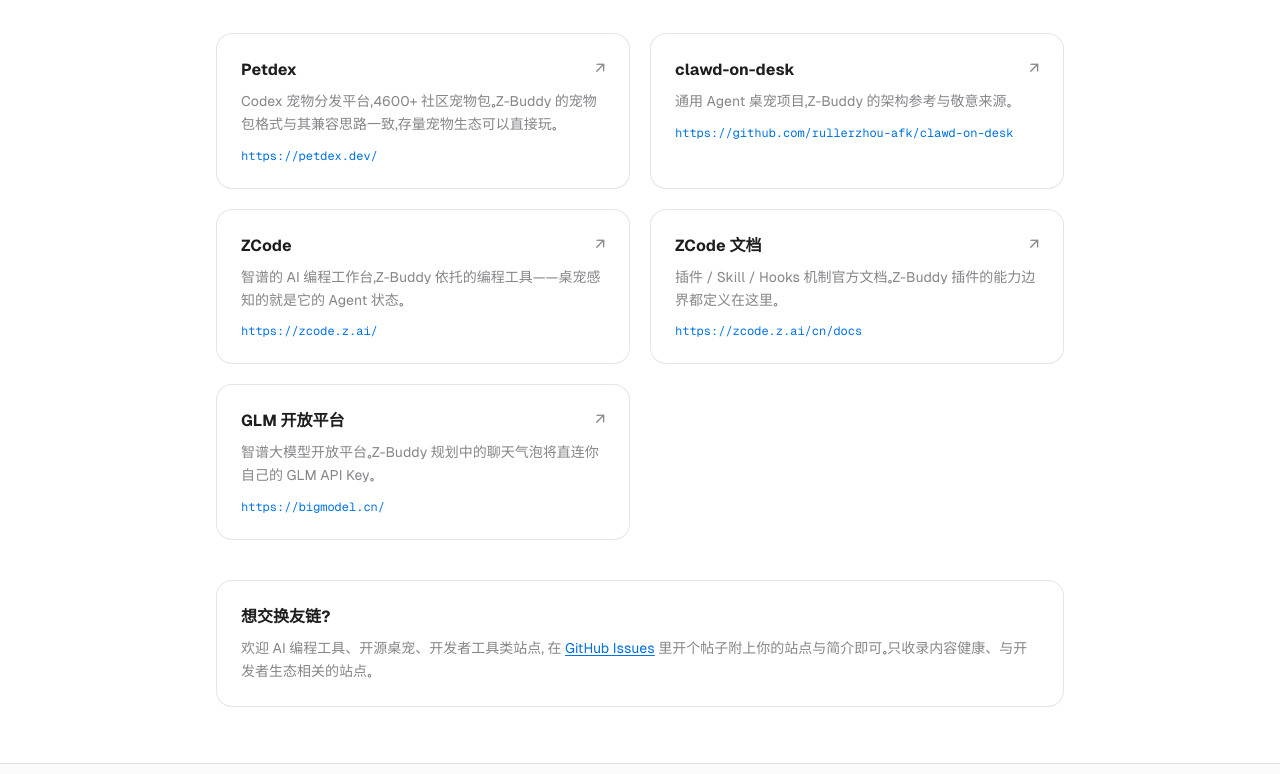
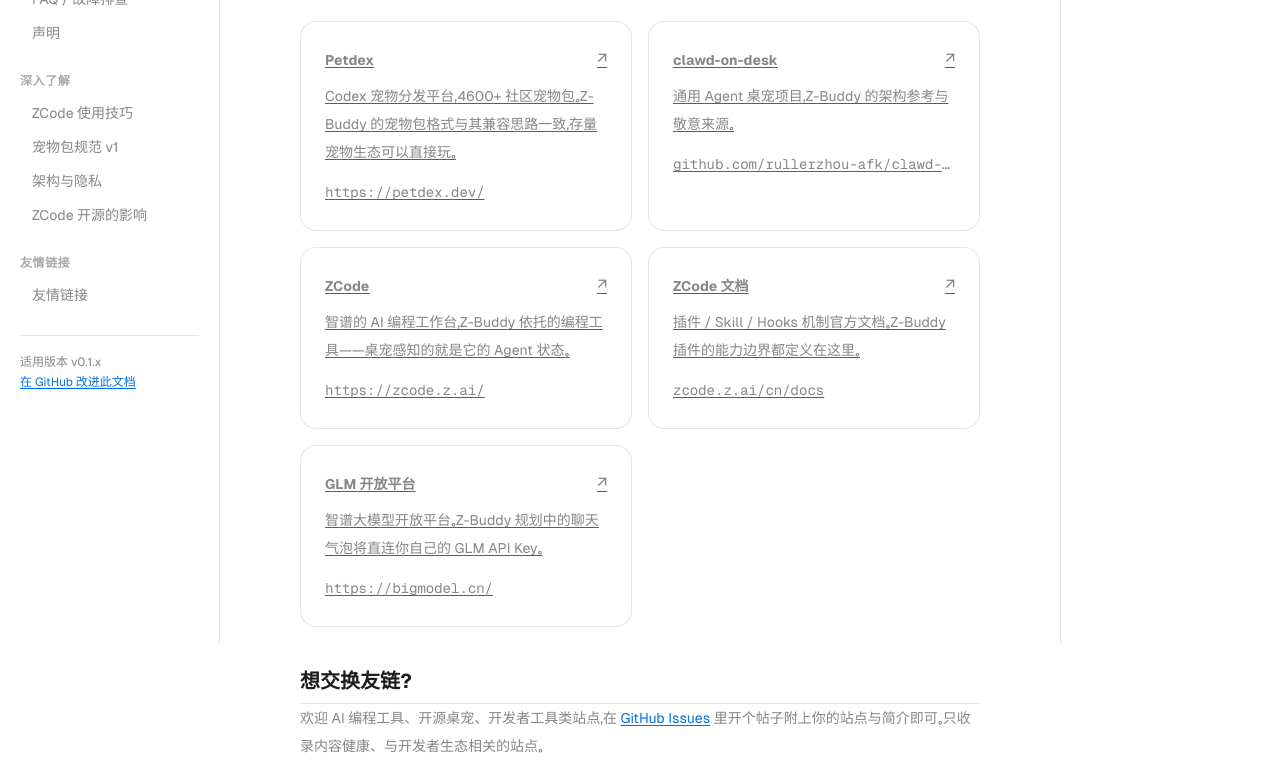
Before and after one commit to learnerCodeZ/Z-Buddy, an Astro site in the folder website/: page /Z-Buddy/links in a window 1280 px wide. Shown: the part 201-975 px from the top of the page. Built offline with nearby package versions, Linux system fonts and the light colour scheme; Astro itself is replaced by a stand-in of ours.

Commit message:
docs(site): 友情链接页改用文档三栏布局；tips 回归纯 ZCode 技巧并更名'ZCode 使用技巧'挪入深入了解分组，Z-Buddy 技巧并入快速开始装完必玩

```diff
--- a/website/src/layouts/DocsLayout.astro
+++ b/website/src/layouts/DocsLayout.astro
@@ -17,10 +17,10 @@ const pathname = Astro.url.pathname;
 const liveLinks = [
   { href: `${bp}/docs/quick-start/`, label: '快速开始' },
   { href: `${bp}/docs/faq/`, label: 'FAQ / 故障排查' },
-  { href: `${bp}/docs/tips/`, label: '实用技巧' },
   { href: `${bp}/docs/disclaimer/`, label: '声明' },
 ];
 const deepLinks = [
+  { href: `${bp}/docs/tips/`, label: 'ZCode 使用技巧' },
   { href: `${bp}/docs/pet-pack-spec/`, label: '宠物包规范 v1' },
   { href: `${bp}/docs/architecture-privacy/`, label: '架构与隐私' },
   { href: `${bp}/docs/zcode-opensource/`, label: 'ZCode 开源的影响' },
--- a/website/src/pages/docs/quick-start.md
+++ b/website/src/pages/docs/quick-start.md
@@ -55,10 +55,12 @@ git clone https://github.com/learnerCodeZ/Z-Buddy.git
 
 ## 装完必玩
 
-- **点一下夜羽** → 暂停：ZCode 的下一步工具调用会被拦截（宠物置灰 + ⏸ 角标）；再点一下恢复。想跑某个豁免命令，在命令里带上 `.z-buddy/pause` 路径即可绕过。
-- **长按夜羽拎起来拖动** → 换个顺眼的角落挂机（拎起时她会变成黑天鹅；下次启动还会停在你放下的位置）。
+- **点一下夜羽** → 暂停：ZCode 的下一步工具调用会被拦截（宠物置灰 + ⏸ 角标）；再点一下恢复。命令里含 `.z-buddy/pause` 路径的调用不受拦截——留给你的逃生门，暂停中也能随时自己解锁。
+- **长按夜羽拎起来拖动** → 换个顺眼的角落挂机（拎起时她会变成黑天鹅；位置会被记住，下次启动还在你放下的地方）。
 - **右键夜羽** → 打开主界面 / 暂停恢复 / 切换宠物 / 官网 / 退出。
 - **换宠物**：主界面 → 宠物 → 「导入自定义宠物」选个文件夹即可（一张 `atlas.png` + 一个 `pet.json`）；也可以手动放进 `~/.z-buddy/pets/<名字>/`。格式见[宠物包规范 v1](/Z-Buddy/docs/pet-pack-spec/)。
+- **数据在哪**：所有状态数据都在 `~/.z-buddy/`，删掉即彻底重置。文件清单与隐私边界见[架构与隐私](/Z-Buddy/docs/architecture-privacy/)。
+- **ZCode 本体的进阶用法**（会话管理、调用轨迹、右键菜单）→ [ZCode 使用技巧](/Z-Buddy/docs/tips/)。
 
 ## 下一步
 
--- a/website/src/pages/docs/tips.md
+++ b/website/src/pages/docs/tips.md
@@ -1,32 +1,12 @@
 ---
 layout: ../../layouts/DocsLayout.astro
-title: 实用技巧
+title: ZCode 使用技巧
 description: ZCode 官网没教但用了就回不去的隐藏用法：会话管理、调用轨迹、右键菜单。
 ---
 
-# 实用技巧
+# ZCode 使用技巧
 
-ZCode 官网讲的是功能列表，这个页面讲的是**怎么把功能用到极致**。前半是 ZCode 本体技巧，后半是 Z-Buddy 专属技巧。
-
----
-
-## Z-Buddy 专属技巧
-
-### 桌宠就是急刹
-
-点一下桌宠，ZCode 的下一步工具调用立刻被拒绝（返回暂停文案）；再点一下恢复。命令里含 `.z-buddy/pause` 路径的调用不受拦截——这是留给你的逃生门（暂停中也随时能自己解锁）。
-
-### 长按拎起，黑天鹅登场
-
-长按桌宠约 0.15 秒进入"被拎起"状态（夜羽会变成黑天鹅），拖到哪算哪，松手即落，**位置会被记住**——下次开机还在那儿。
-
-### 右键不止菜单
-
-右键桌宠：打开主界面 / 暂停恢复 / 切换宠物 / 官网 / 退出。切换宠物会同时广播到桌宠与主界面，热切换不用重启。
-
-### 数据一览
-
-所有状态数据都在 `~/.z-buddy/`：`state.json`（最近会话快照）、`sessions/<会话id>.json`（每会话独立分片）、`events.jsonl`（事件流，超 5000 行自动轮转保留尾部 2000）、`pause`（暂停标志）。删掉整个文件夹即彻底重置。详见[架构与隐私](/Z-Buddy/docs/architecture-privacy/)。
+ZCode 官网讲的是功能列表，这个页面讲的是**怎么把 ZCode 本身用到极致**。桌宠侧的玩法见[快速开始 · 装完必玩](/Z-Buddy/docs/quick-start/#装完必玩)。
 
 ---
 
@@ -125,4 +105,4 @@ ZCode 的会话**不是**独立的 JSON 文件，而是存在 SQLite 数据库
 
 ### 这个页面和 FAQ 有什么区别？
 
-FAQ 解决的是"遇到问题怎么办"（故障排查），实用技巧解决的是"怎么用得更好"（效率提升）。FAQ 是被动的，实用技巧是主动的。
+FAQ 解决的是"遇到问题怎么办"（故障排查），本页解决的是"怎么用得更好"（效率提升）。FAQ 是被动的，本页是主动的。桌宠侧的技巧在[快速开始 · 装完必玩](/Z-Buddy/docs/quick-start/#装完必玩)。
--- a/website/src/pages/links.astro
+++ b/website/src/pages/links.astro
@@ -1,61 +1,59 @@
 ---
-import BaseLayout from '../layouts/BaseLayout.astro';
-import { SITE } from '../data/site';
+import DocsLayout from '../layouts/DocsLayout.astro';
+---
+<DocsLayout title="友情链接" description="Z-Buddy 友情链接：宠物生态、Agent 桌宠同好与 ZCode / GLM 官方资源。">
+  <h1>友情链接</h1>
 
-const friends = [
-  {
-    name: 'Petdex',
-    desc: 'Codex 宠物分发平台，4600+ 社区宠物包。Z-Buddy 的宠物包格式与其兼容思路一致，存量宠物生态可以直接玩。',
-    url: 'https://petdex.dev/',
-  },
-  {
-    name: 'clawd-on-desk',
-    desc: '通用 Agent 桌宠项目，Z-Buddy 的架构参考与敬意来源。',
-    url: 'https://github.com/rullerzhou-afk/clawd-on-desk',
-  },
-  {
-    name: 'ZCode',
-    desc: '智谱的 AI 编程工作台，Z-Buddy 依托的编程工具——桌宠感知的就是它的 Agent 状态。',
-    url: 'https://zcode.z.ai/',
-  },
-  {
-    name: 'ZCode 文档',
-    desc: '插件 / Skill / Hooks 机制官方文档。Z-Buddy 插件的能力边界都定义在这里。',
-    url: 'https://zcode.z.ai/cn/docs',
-  },
-  {
-    name: 'GLM 开放平台',
-    desc: '智谱大模型开放平台。Z-Buddy 规划中的聊天气泡将直连你自己的 GLM API Key。',
-    url: 'https://bigmodel.cn/',
-  },
-];
----
+  <p>宠物生态、桌宠同好与 ZCode / GLM 官方资源。</p>
 
-<BaseLayout title={`友情链接 · Z-Buddy`} description="Z-Buddy 友情链接：宠物生态、Agent 桌宠同好与 ZCode / GLM 官方资源。">
-  <section class="mx-auto max-w-4xl px-4 py-14 sm:px-6">
-    <h1 class="text-3xl font-bold tracking-tight sm:text-4xl">友情链接</h1>
-    <p class="section-sub">宠物生态、桌宠同好与 ZCode / GLM 官方资源。</p>
-
-    <div class="mt-10 grid gap-5 sm:grid-cols-2">
-      {friends.map((f) => (
-        <a class="card group block transition-shadow hover:shadow-md" href={f.url} target="_blank" rel="noopener">
+  <div class="mt-6 grid gap-4 sm:grid-cols-2">
+    <a class="card group block transition-shadow hover:shadow-md" href="https://petdex.dev/" target="_blank" rel="noopener">
       <div class="flex items-center justify-between">
-            <h2 class="font-semibold">{f.name}</h2>
+        <p class="font-semibold">Petdex</p>
         <span class="text-ink-2 transition-colors group-hover:text-zblue">↗</span>
       </div>
-          <p class="mt-2 text-sm leading-relaxed text-ink-2">{f.desc}</p>
-          <p class="mt-3 truncate font-mono text-xs text-zblue group-hover:underline">{f.url}</p>
+      <p class="mt-2 text-sm leading-relaxed text-ink-2">Codex 宠物分发平台，4600+ 社区宠物包。Z-Buddy 的宠物包格式与其兼容思路一致，存量宠物生态可以直接玩。</p>
+      <p class="mt-3 truncate font-mono text-xs text-zblue group-hover:underline">https://petdex.dev/</p>
     </a>
-      ))}
+    <a class="card group block transition-shadow hover:shadow-md" href="https://github.com/rullerzhou-afk/clawd-on-desk" target="_blank" rel="noopener">
+      <div class="flex items-center justify-between">
+        <p class="font-semibold">clawd-on-desk</p>
+        <span class="text-ink-2 transition-colors group-hover:text-zblue">↗</span>
+      </div>
+      <p class="mt-2 text-sm leading-relaxed text-ink-2">通用 Agent 桌宠项目，Z-Buddy 的架构参考与敬意来源。</p>
+      <p class="mt-3 truncate font-mono text-xs text-zblue group-hover:underline">github.com/rullerzhou-afk/clawd-on-desk</p>
+    </a>
+    <a class="card group block transition-shadow hover:shadow-md" href="https://zcode.z.ai/" target="_blank" rel="noopener">
+      <div class="flex items-center justify-between">
+        <p class="font-semibold">ZCode</p>
+        <span class="text-ink-2 transition-colors group-hover:text-zblue">↗</span>
+      </div>
+      <p class="mt-2 text-sm leading-relaxed text-ink-2">智谱的 AI 编程工作台，Z-Buddy 依托的编程工具——桌宠感知的就是它的 Agent 状态。</p>
+      <p class="mt-3 truncate font-mono text-xs text-zblue group-hover:underline">https://zcode.z.ai/</p>
+    </a>
+    <a class="card group block transition-shadow hover:shadow-md" href="https://zcode.z.ai/cn/docs" target="_blank" rel="noopener">
+      <div class="flex items-center justify-between">
+        <p class="font-semibold">ZCode 文档</p>
+        <span class="text-ink-2 transition-colors group-hover:text-zblue">↗</span>
+      </div>
+      <p class="mt-2 text-sm leading-relaxed text-ink-2">插件 / Skill / Hooks 机制官方文档。Z-Buddy 插件的能力边界都定义在这里。</p>
+      <p class="mt-3 truncate font-mono text-xs text-zblue group-hover:underline">zcode.z.ai/cn/docs</p>
+    </a>
+    <a class="card group block transition-shadow hover:shadow-md" href="https://bigmodel.cn/" target="_blank" rel="noopener">
+      <div class="flex items-center justify-between">
+        <p class="font-semibold">GLM 开放平台</p>
+        <span class="text-ink-2 transition-colors group-hover:text-zblue">↗</span>
+      </div>
+      <p class="mt-2 text-sm leading-relaxed text-ink-2">智谱大模型开放平台。Z-Buddy 规划中的聊天气泡将直连你自己的 GLM API Key。</p>
+      <p class="mt-3 truncate font-mono text-xs text-zblue group-hover:underline">https://bigmodel.cn/</p>
+    </a>
   </div>
 
-    <div class="card mt-10">
-      <h2 class="font-semibold">想交换友链？</h2>
-      <p class="mt-2 text-sm leading-relaxed text-ink-2">
-        欢迎 AI 编程工具、开源桌宠、开发者工具类站点，
-        在 <a class="text-zblue underline underline-offset-2" href={`${SITE.issues}`} target="_blank" rel="noopener">GitHub Issues</a>
+  <h2 class="mt-10">想交换友链？</h2>
+
+  <p>
+    欢迎 AI 编程工具、开源桌宠、开发者工具类站点，在
+    <a href="https://github.com/learnerCodeZ/Z-Buddy/issues" target="_blank" rel="noopener">GitHub Issues</a>
     里开个帖子附上你的站点与简介即可。只收录内容健康、与开发者生态相关的站点。
   </p>
-    </div>
-  </section>
-</BaseLayout>
+</DocsLayout>
```
Lines whose indentation alone changed are shown as unchanged.
